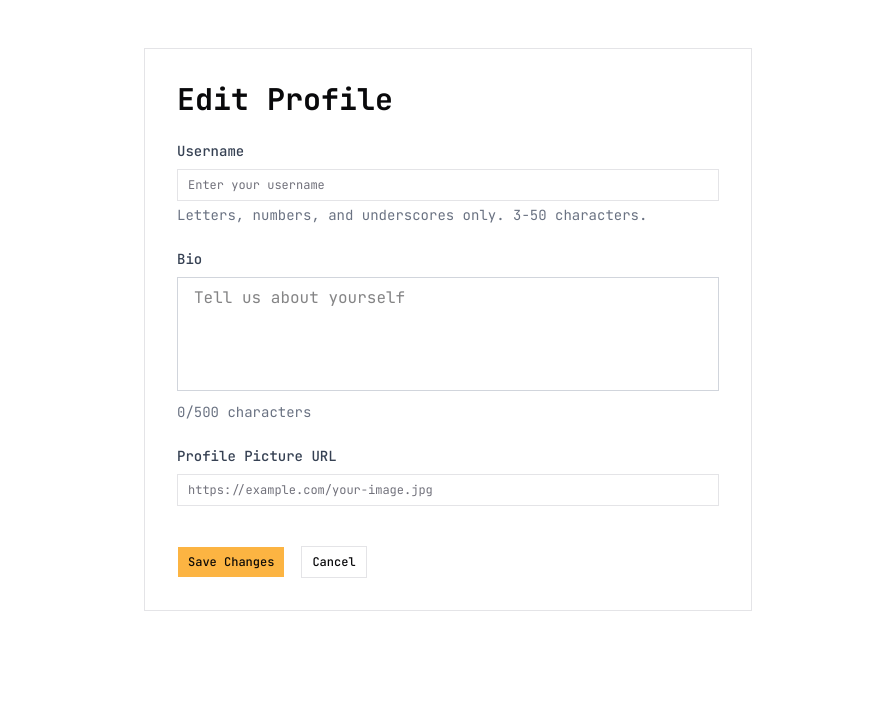
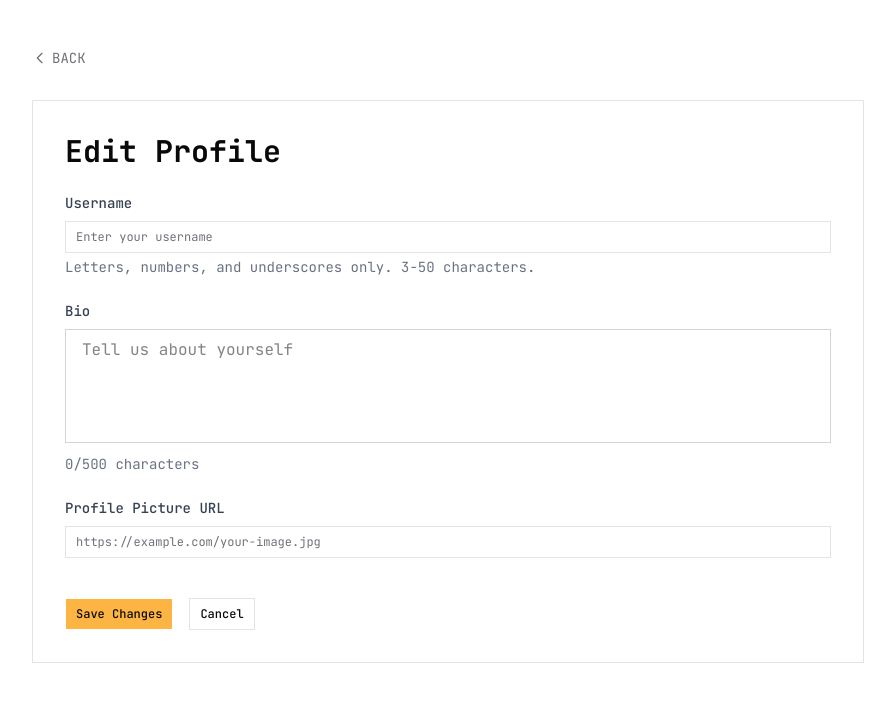
Before and after one commit to Ayroid/validuct, a Next.js app in the folder frontend/: page /1/edit in a window 1280 px wide. Shown: the top 702 px of the page, without its empty margins (192-1087 px from the left). Built offline with nearby package versions, Linux system fonts and the light colour scheme; no server answers; sample sign-in values are in the browser's storage.

Commit message:
feat: set max-w-4xl

```diff
--- a/frontend/app/[username]/edit/page.tsx
+++ b/frontend/app/[username]/edit/page.tsx
@@ -7,6 +7,7 @@ import { userApi, UpdateProfileData } from "@/lib/api/users";
 import { Button } from "@/components/ui/button";
 import { Input } from "@/components/ui/input";
 import Image from "next/image";
+import Link from "next/link";
 
 export default function ProfileSettingsPage() {
 	const { data: session, update } = useSession();
@@ -57,9 +58,11 @@ export default function ProfileSettingsPage() {
 				router.push(`/${updatedUser.username}`);
 			}, 1000);
 		} catch (err: unknown) {
-			const errorMessage = err instanceof Error && 'response' in err
-				? (err as { response?: { data?: { error?: string } } }).response?.data?.error
-				: undefined;
+			const errorMessage =
+				err instanceof Error && "response" in err
+					? (err as { response?: { data?: { error?: string } } }).response?.data
+							?.error
+					: undefined;
 			setError(errorMessage || "Failed to update profile");
 		} finally {
 			setIsLoading(false);
@@ -73,11 +76,30 @@ export default function ProfileSettingsPage() {
 
 	return (
 		<div className="min-h-screen bg-background py-12">
-			<div className="max-w-2xl mx-auto px-4 sm:px-6 lg:px-8">
+			<div className="max-w-4xl mx-auto px-4 sm:px-6 lg:px-8">
+				<div className="max-w-4xl">
+					<Link
+						href={`/${session.user.username}`}
+						className="inline-flex items-center gap-1 text-muted-foreground hover:text-foreground mb-8 text-sm"
+					>
+						<svg
+							className="w-4 h-4"
+							fill="none"
+							stroke="currentColor"
+							viewBox="0 0 24 24"
+						>
+							<path
+								strokeLinecap="round"
+								strokeLinejoin="round"
+								strokeWidth={2}
+								d="M15 19l-7-7 7-7"
+							/>
+						</svg>
+						<span>BACK</span>
+					</Link>
+				</div>
 				<div className="bg-card border rounded-lg p-8">
-					<h1 className="text-3xl font-bold mb-6">
-						Edit Profile
-					</h1>
+					<h1 className="text-3xl font-bold mb-6">Edit Profile</h1>
 
 					{error && (
 						<div className="bg-red-50 border border-red-200 text-red-700 px-4 py-3 rounded-md mb-6">
--- a/frontend/app/page.tsx
+++ b/frontend/app/page.tsx
@@ -201,7 +201,7 @@ export default async function Home() {
 
 			{/* Closing CTA Section */}
 			<div className="py-16">
-				<div className="max-w-3xl mx-auto px-6 text-center">
+				<div className="max-w-4xl mx-auto px-6 text-center">
 					<h3 className="text-3xl md:text-4xl font-bold mb-4">
 						Your idea deserves feedback—before reality gives it none.
 					</h3>
@@ -219,7 +219,7 @@ export default async function Home() {
 
 			{/* Footer */}
 			<div className="py-8 bg-background border-t">
-				<div className="max-w-5xl mx-auto px-6 text-center text-muted-foreground">
+				<div className="max-w-4xl mx-auto px-6 text-center text-muted-foreground">
 					<p>
 						&copy; 2025 Validuct | Built by{" "}
 						<a
```
